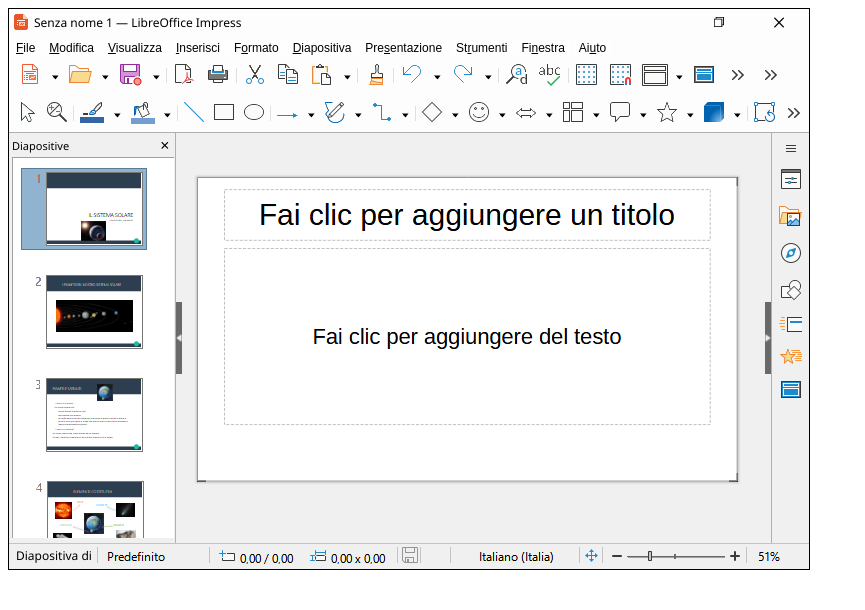
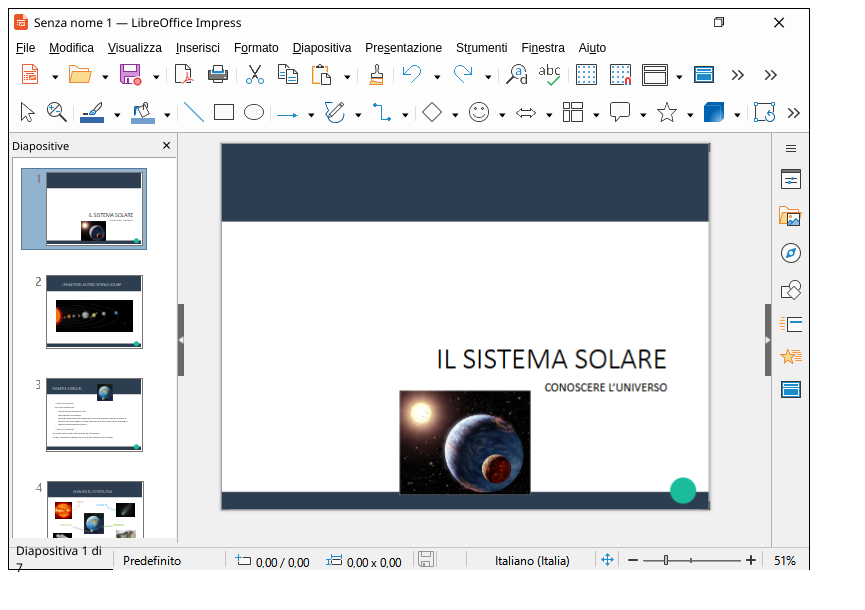
Before and after one commit to GabrielGoxhaj/LibreOfficeImpress-vue, a Vue app: page / in a window 1280 px wide. Shown: the top 610 px of the page, without its empty margins (0-865 px from the left). Built offline with nearby package versions, Linux system fonts and the light colour scheme.

Commit message:
feature: Il Sistema Solare.pptx creato

```diff
--- a/src/App.vue
+++ b/src/App.vue
@@ -17,7 +17,18 @@ import DiapositiveMenu_IlSistemaSolare from './components/IlSistemaSolare/Diapos
 import MenuLaterale from './components/MenuLaterale.vue';
 import Nascondi from './components/Nascondi.vue';
 import DocumentiRecentiDropdown from './components/MenuDropdowns/FileDropdowns/DocumentiRecentiDropdown.vue';
+import DiapositivaCurrent_IlSistemaSolare from './components/IlSistemaSolare/DiapositivaCurrent_IlSistemaSolare.vue';
 
+const diapositivaNumber = ref(1);
+const maxDiapositiva = ref(1);
+
+const updateDiapositiva = (diapositiva) => {
+  diapositivaNumber.value = diapositiva;
+};
+
+const updateMaxDiapositiva = (max) => {
+  maxDiapositiva.value = max;
+};
 
 const showDropdown = ref(null);
 const dropdownPosition = ref({ top: 0, left: 0 });
@@ -25,14 +36,6 @@ const dropdownPosition = ref({ top: 0, left: 0 });
 const toggleDropdown = ({ type, position }) => {
   showDropdown.value = showDropdown.value === type ? null : type;
   dropdownPosition.value = position;
-};
-
-const updateDiapositiva = (number) => {
-  attualeDiapositiva.value = number;
-};
-
-const updateMaxDiapositiva = (number) => {
-  maxDiapositiva.value = number;
 };
 </script>
 
@@ -44,10 +47,10 @@ const updateMaxDiapositiva = (number) => {
       <div id="dropdownsWrapper">
         <FileDropdown @toggle-dropdown="toggleDropdown" v-if="showDropdown === 'File'"
           :style="{ top: dropdownPosition.top + 'px', left: dropdownPosition.left + 'px' }" />
-        <div id="dropdownsFileWrapper">
+        <!-- <div id="dropdownsFileWrapper">
           <DocumentiRecentiDropdown v-if="showDropdown === 'DocumentiRecenti'"
             :style="{ top: dropdownPosition.top + 'px', left: dropdownPosition.left + 'px' }" />
-        </div>
+        </div> -->
         <ModificaDropdown v-if="showDropdown === 'Modifica'"
           :style="{ top: dropdownPosition.top + 'px', left: dropdownPosition.left + 'px' }" />
         <VisualizzaDropdown v-if="showDropdown === 'Visualizza'"
@@ -73,13 +76,13 @@ const updateMaxDiapositiva = (number) => {
       <DiapositiveMenu_IlSistemaSolare @update-diapositiva="updateDiapositiva" @update-max-diapositiva="updateMaxDiapositiva" />
       <div style="display:flex; align-items: center;">
         <Nascondi />
-        <img src="./assets/Impress/file_SenzaNome1/diapositiva1.png" />
+        <DiapositivaCurrent_IlSistemaSolare :diapositivaNumber="diapositivaNumber" />
         <Nascondi style="transform: rotate(180deg);" />
       </div>
       <MenuLaterale />
     </div>
     <div style="display: flex; margin: none; align-items: center; height: 22px; border-top: 1px solid #c4c4c4;">
-      <p style="margin: none; margin-left: 7px; font-size:12px; margin-right:5px;">Diapositiva {{ diapositivaNumber }} di {{ maxDiapositiva }}</p>
+      <p style="margin: none; margin-left: 7px; font-size:12px; margin-right:4px;">Diapositiva {{diapositivaNumber}} di {{maxDiapositiva}}</p>
       <img src="./assets/Impress/footer.png" />
     </div>
   </div>
--- /dev/null
+++ b/src/components/IlSistemaSolare/DiapositivaCurrent_IlSistemaSolare.vue
@@ -0,0 +1,49 @@
+<template>
+    <div>
+        <img :src="currentImage.src" v-if="currentImage" />
+    </div>
+</template>
+
+<script>
+import diapositiva01 from "../../assets/Impress/file_IlSistemaSolare/diapositiva-01.png";
+import diapositiva02 from "../../assets/Impress/file_IlSistemaSolare/diapositiva-02.png";
+import diapositiva03 from "../../assets/Impress/file_IlSistemaSolare/diapositiva-03.png";
+import diapositiva04 from "../../assets/Impress/file_IlSistemaSolare/diapositiva-04.png";
+import diapositiva05 from "../../assets/Impress/file_IlSistemaSolare/diapositiva-05.png";
+import diapositiva06 from "../../assets/Impress/file_IlSistemaSolare/diapositiva-06.png";
+import diapositiva07 from "../../assets/Impress/file_IlSistemaSolare/diapositiva-07.png";
+
+export default {
+    props: {
+        diapositivaNumber: {
+            type: Number,
+            required: true
+        }
+    },
+    data() {
+        return {
+            images: [
+                { src: diapositiva01 },
+                { src: diapositiva02 },
+                { src: diapositiva03 },
+                { src: diapositiva04 },
+                { src: diapositiva05 },
+                { src: diapositiva06 },
+                { src: diapositiva07 }
+            ]
+        };
+    },
+    computed: {
+        currentImage() {
+            return this.images[this.diapositivaNumber - 1];
+        }
+    }
+}
+</script>
+
+<style scoped>
+img {
+    max-width: 100%;
+    max-height: 100%;
+}
+</style>
--- a/src/components/IlSistemaSolare/DiapositiveMenu_IlSistemaSolare.vue
+++ b/src/components/IlSistemaSolare/DiapositiveMenu_IlSistemaSolare.vue
@@ -1,30 +1,36 @@
 <script>
+import menu01 from "../../assets/Impress/file_IlSistemaSolare/menu-01.png";
+import menu02 from "../../assets/Impress/file_IlSistemaSolare/menu-02.png";
+import menu03 from "../../assets/Impress/file_IlSistemaSolare/menu-03.png";
+import menu04 from "../../assets/Impress/file_IlSistemaSolare/menu-04.png";
+import menu05 from "../../assets/Impress/file_IlSistemaSolare/menu-05.png";
+import menu06 from "../../assets/Impress/file_IlSistemaSolare/menu-06.png";
+import menu07 from "../../assets/Impress/file_IlSistemaSolare/menu-07.png";
+
 export default {
     data() {
         return {
-            title_pptx: 'Il Sistema Solare',
+            images: [
+                { src: menu01, selected: true },
+                { src: menu02, selected: false },
+                { src: menu03, selected: false },
+                { src: menu04, selected: false },
+                { src: menu05, selected: false },
+                { src: menu06, selected: false },
+                { src: menu07, selected: false }
+            ]
         };
     },
     methods: {
-        selectDiapositiva(event) {
-            const images = document.querySelectorAll('.diapositivaSelector img');
-            images.forEach(img => img.classList.remove('selected'));
-            event.target.classList.add('selected');
-        },
-        getDiapositivaNumber() {
-            const images = document.querySelectorAll('.diapositivaSelector img');
-            let diapositivaNumber = 0;
-            images.forEach((img, index) => {
-                if (img.classList.contains('selected')) {
-                    diapositivaNumber = index + 1;
-                }
+        selectDiapositiva(index) {
+            this.images.forEach((img, i) => {
+                img.selected = i === index;
             });
-            return diapositivaNumber;
-        },
-        getMaxDiapositivaNumber() {
-            const images = document.querySelectorAll('.diapositivaSelector img');
-            return images.length;
+            this.$emit('update-diapositiva', index + 1);
         }
+    },
+    mounted() {
+        this.$emit('update-max-diapositiva', this.images.length);
     }
 }
 </script>
@@ -36,13 +42,7 @@ export default {
             <p style="font-size: 16px;">&times;</p>
         </div>
         <div class="diapositivaSelector">
-            <img class="01 selected" @click="selectDiapositiva($event)" src="../../assets/Impress/file_IlSistemaSolare/menu-01.png" />
-            <img class="02" @click="selectDiapositiva($event)" src="../../assets/Impress/file_IlSistemaSolare/menu-02.png" />
-            <img class="03" @click="selectDiapositiva($event)" src="../../assets/Impress/file_IlSistemaSolare/menu-03.png" />
-            <img class="04" @click="selectDiapositiva($event)" src="../../assets/Impress/file_IlSistemaSolare/menu-04.png" />
-            <img class="05" @click="selectDiapositiva($event)" src="../../assets/Impress/file_IlSistemaSolare/menu-05.png" />
-            <img class="06" @click="selectDiapositiva($event)" src="../../assets/Impress/file_IlSistemaSolare/menu-06.png" />
-            <img class="07" @click="selectDiapositiva($event)" src="../../assets/Impress/file_IlSistemaSolare/menu-07.png" />
+            <img v-for="(image, index) in images" :key="index" :class="{ selected: image.selected }" @click="selectDiapositiva(index)" :src="image.src" />
         </div>
     </div>
 </template>
@@ -60,7 +60,6 @@ export default {
     background-color: #f0f0f0;
     padding-left: 2px;
     align-items: center;
-
 }
 
 .title > p {
```
Also changed, not shown: src/assets/Impress/file_IlSistemaSolare/diapositiva-01.png.
